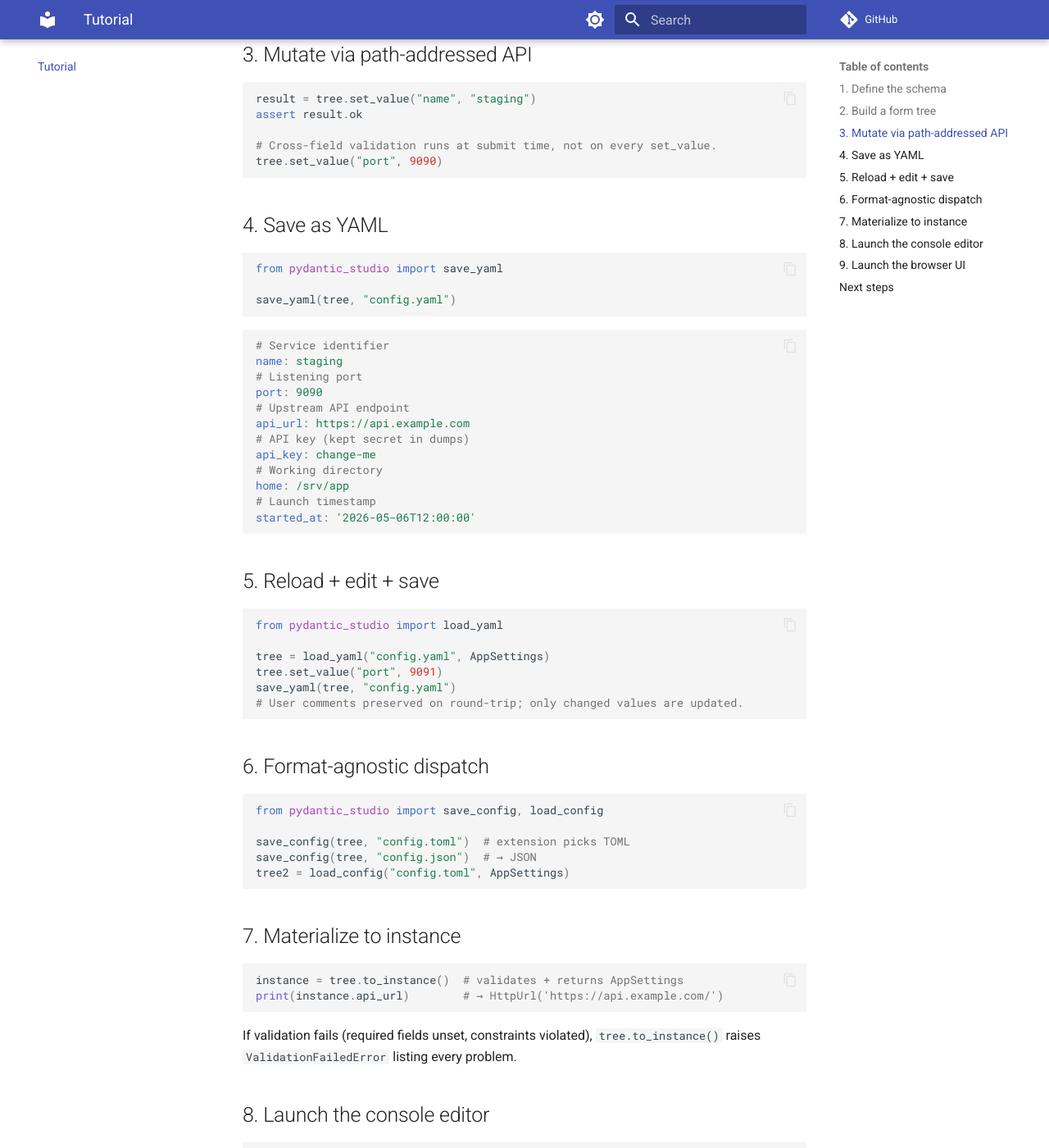
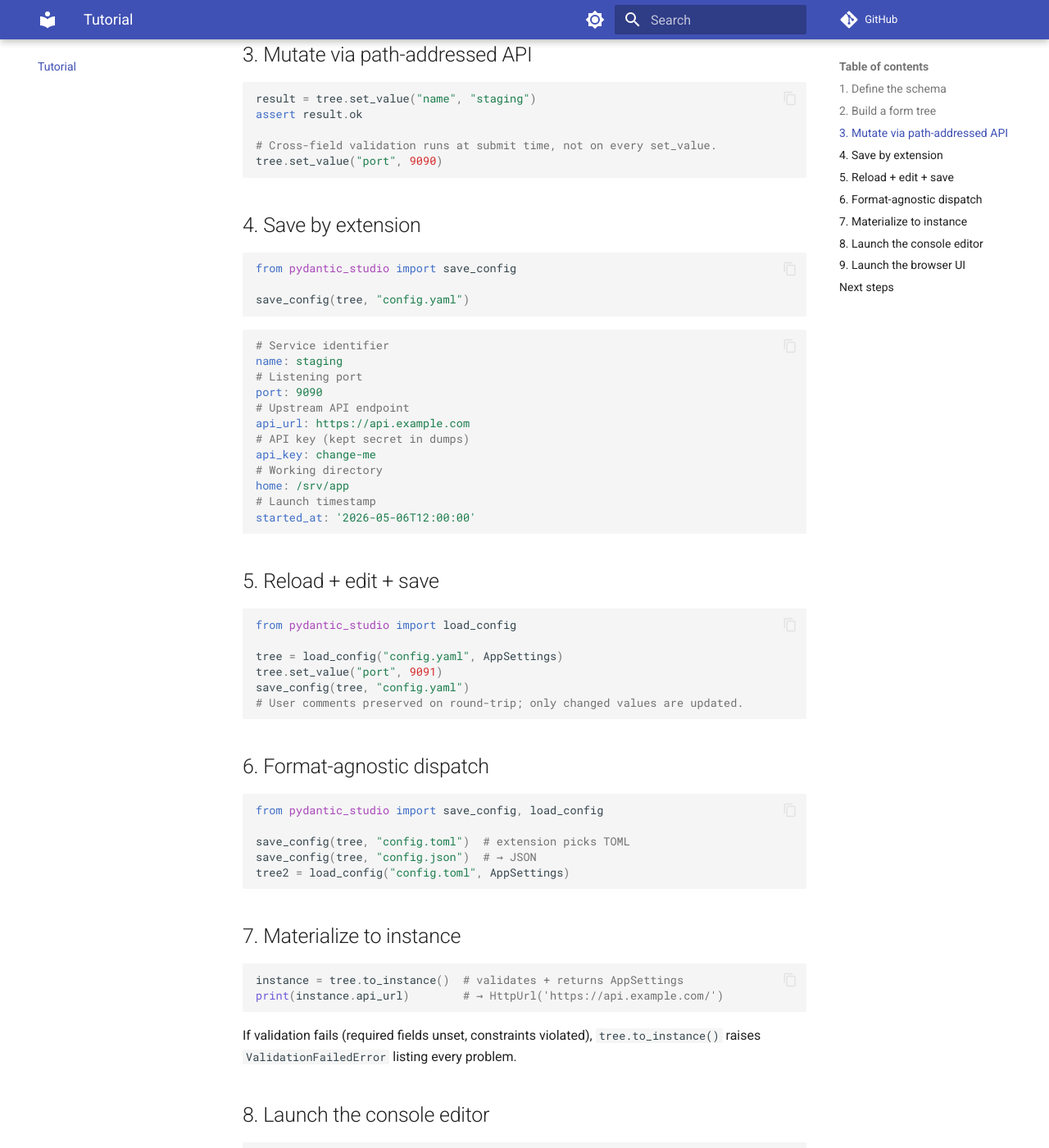
Before and after one commit to invoker-bot/pydantic-studio, an MkDocs documentation site: the page built from docs/site/tutorial.md, in a window 1280 px wide and 1400 px high, scrolled down 1116 px. Shown: the whole window at 82% size. Built offline with MkDocs 1.6.1 and Material for MkDocs 9.7.7, drawn with Linux system fonts in a browser that asks for light colours; comment, search, counter and statistics services are not loaded.

````diff
--- a/docs/site/tutorial.md
+++ b/docs/site/tutorial.md
@@ -57,12 +57,12 @@ assert result.ok
 tree.set_value("port", 9090)
 ```
 
-## 4. Save as YAML
+## 4. Save by extension
 
 ```python
-from pydantic_studio import save_yaml
+from pydantic_studio import save_config
 
-save_yaml(tree, "config.yaml")
+save_config(tree, "config.yaml")
 ```
 
 ```yaml
@@ -83,11 +83,11 @@ started_at: '2026-05-06T12:00:00'
 ## 5. Reload + edit + save
 
 ```python
-from pydantic_studio import load_yaml
+from pydantic_studio import load_config
 
-tree = load_yaml("config.yaml", AppSettings)
+tree = load_config("config.yaml", AppSettings)
 tree.set_value("port", 9091)
-save_yaml(tree, "config.yaml")
+save_config(tree, "config.yaml")
 # User comments preserved on round-trip; only changed values are updated.
 ```
 
````
Also changed, not shown: CLAUDE.md (+3 -3 lines), README.md (+5 -5 lines), docs/site/index.md (+2 -2 lines), 1 other file.
